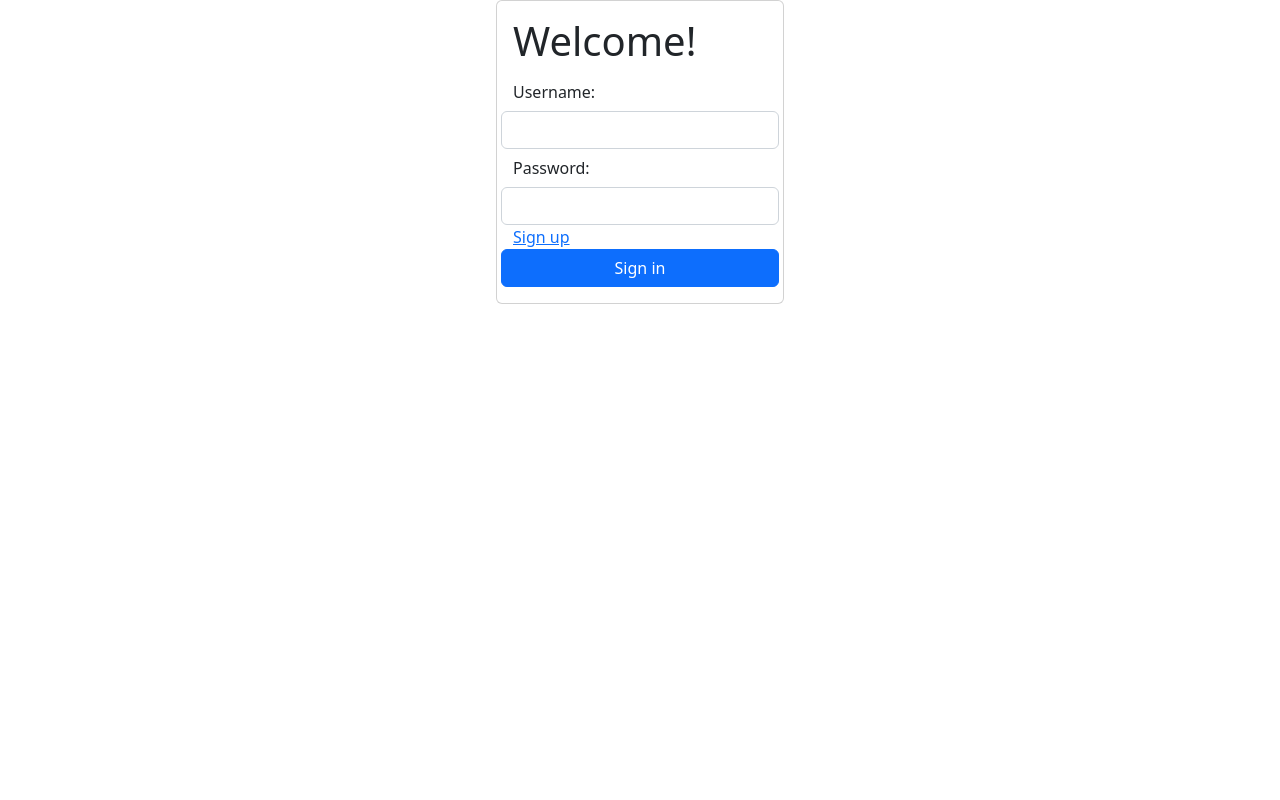
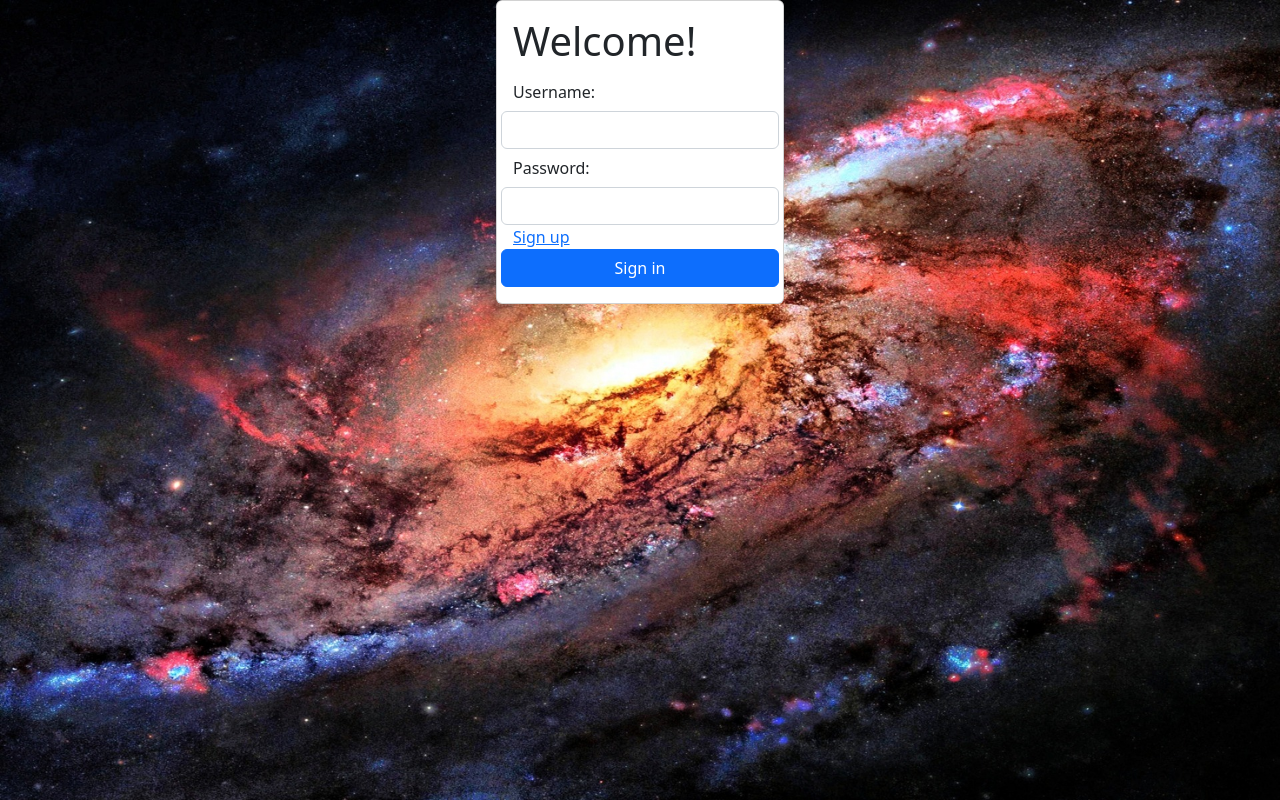
Before and after one commit to TymoteuszMH/BobrowyLasLore, an Angular app in the folder UI/: page / in a window 1280 px wide. Built offline with nearby package versions, Linux system fonts and the light colour scheme.

Commit message:
added bg image

```diff
--- a/UI/src/styles.css
+++ b/UI/src/styles.css
@@ -1,5 +1,12 @@
 /* You can add global styles to this file, and also import other style files */
 @import url("https://cdn.jsdelivr.net/npm/bootstrap-icons@1.10.3/font/bootstrap-icons.css");
+body{
+  background-image: url('bg.jpg');
+  background-repeat: no-repeat;
+  background-attachment: fixed;
+  background-size: cover;
+  background-position: center;
+}
 .lan{
     z-index: 1;
     margin: 1% 1% 1% 1%;
```
